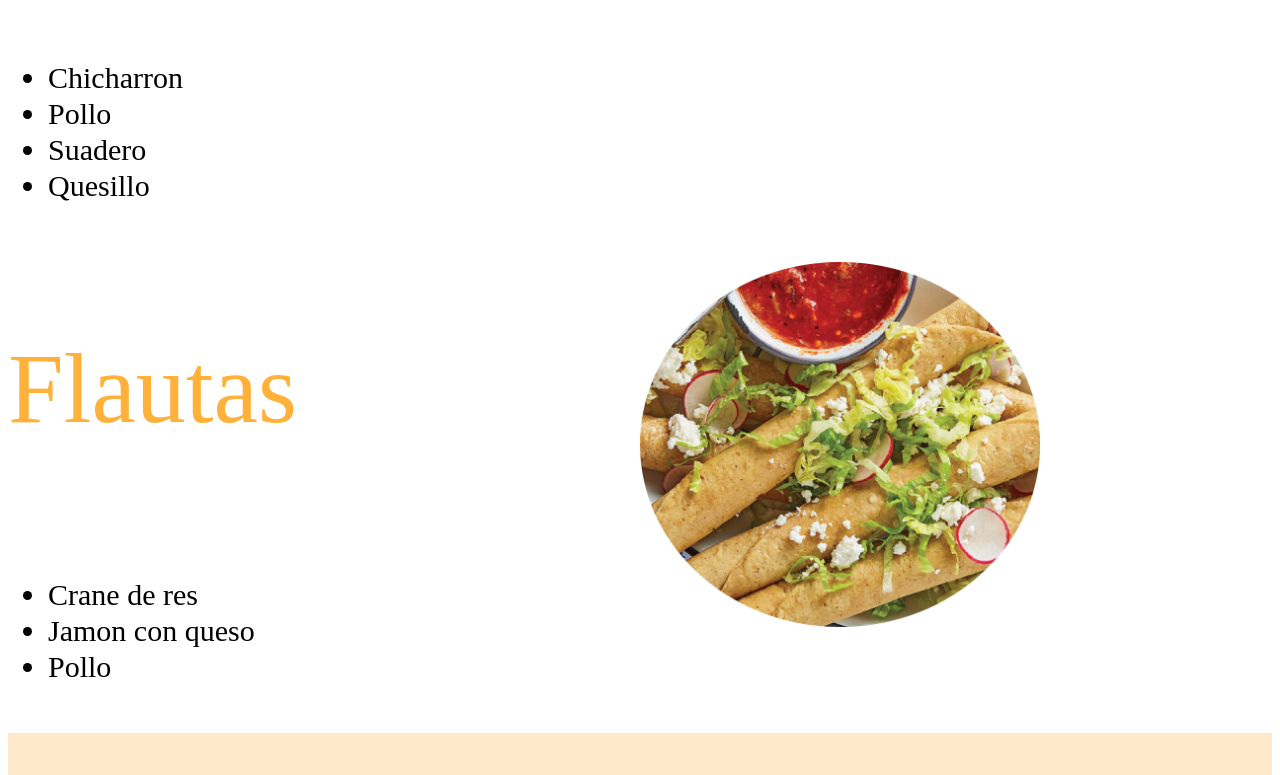
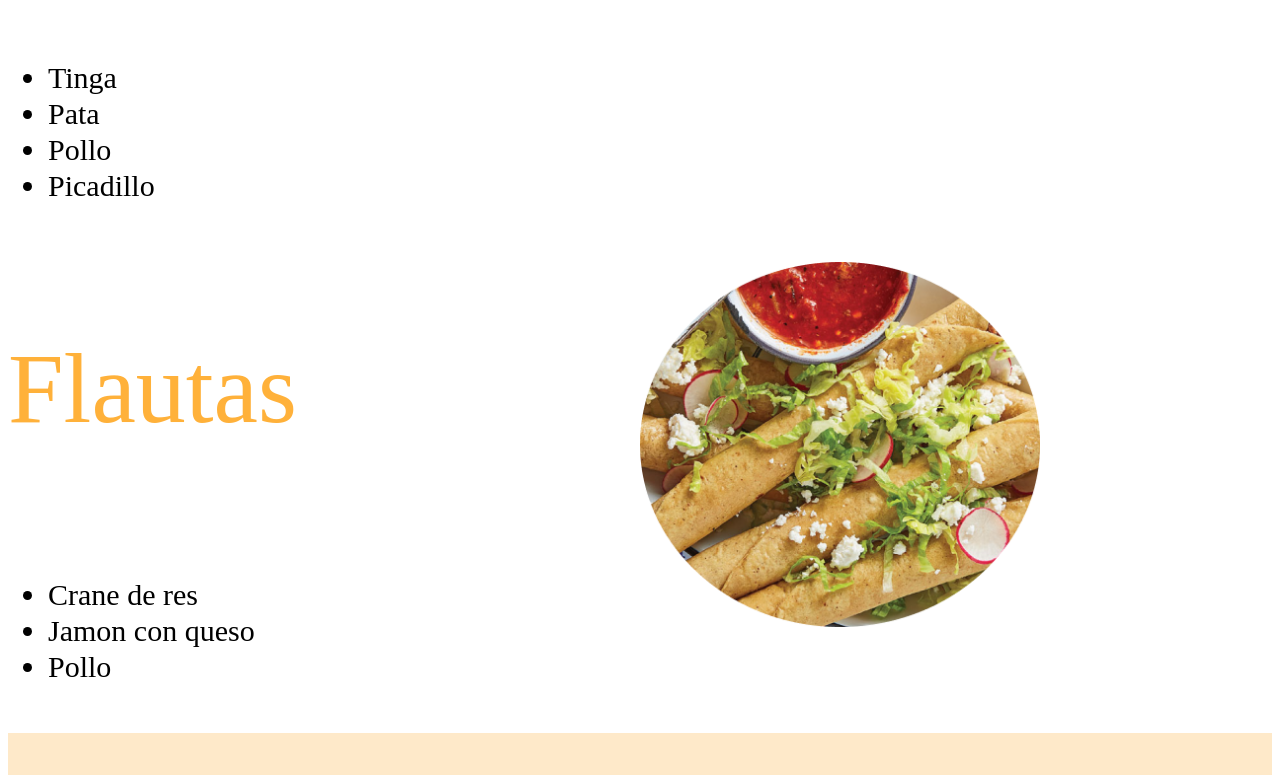
Before and after one commit to Rodlar-Adrian/menu_comida, a plain HTML site: page index.html in a window 1280 px wide. Shown: the part 3139-3914 px from the top of the page. Drawn offline with Linux system fonts and the light colour scheme.

Commit message:
Update index.html
corregir los nombres de tostadass

```diff
--- a/index.html
+++ b/index.html
@@ -98,10 +98,10 @@
             <h2>Tostadas</h2>
             <p>
                 <ul>
-                    <li>Chicharron</li>
+                    <li>Tinga</li>
+                    <li>Pata</li>
                     <li>Pollo</li>
-                    <li>Suadero</li>
-                    <li>Quesillo</li>
+                    <li>Picadillo</li>
                 </ul>
             </p>
 
```
